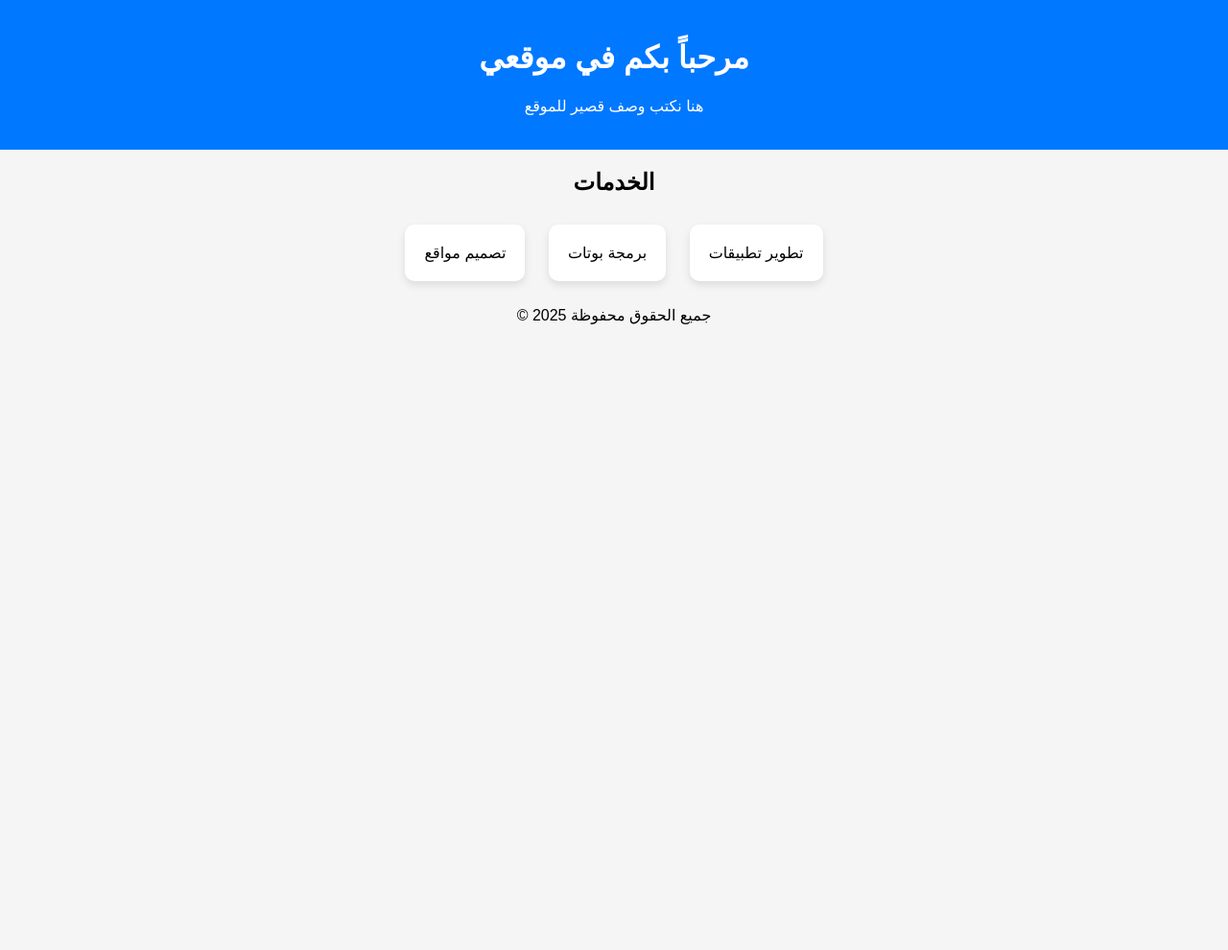
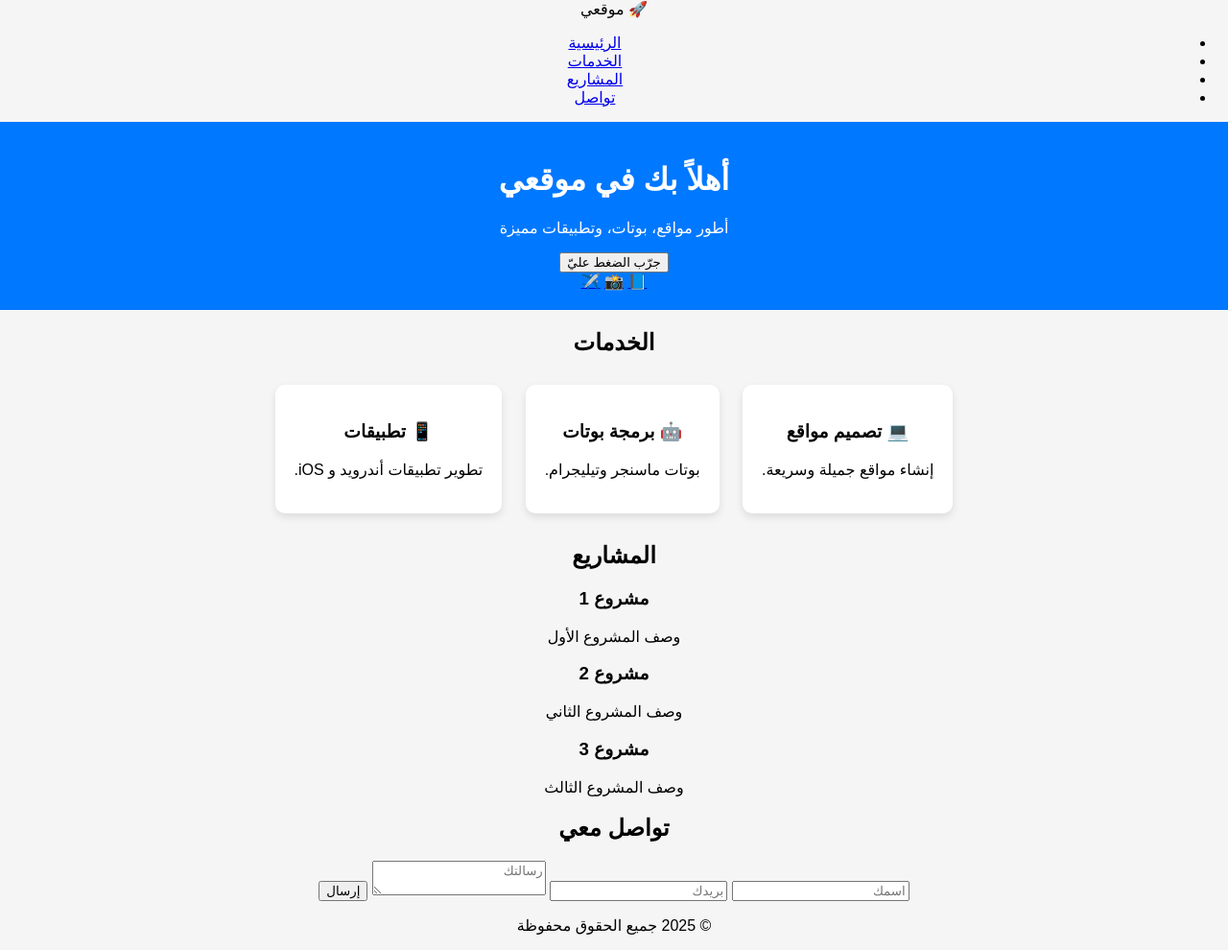
Before and after one commit to dorabit/doraautobot, a plain HTML site: page index.html in a window 1280 px wide. Shown: the whole page at 96% size. Before the commit the page ends 800 px from the top, so only its background shows below. Drawn offline with Linux system fonts and the light colour scheme.

Commit message:
Update index.html

```diff
--- a/index.html
+++ b/index.html
@@ -1,25 +1,85 @@
 <!DOCTYPE html>
-<html lang="ar">
+<html lang="ar" dir="rtl">
 <head>
     <meta charset="UTF-8">
     <meta name="viewport" content="width=device-width, initial-scale=1.0">
-    <title>موقعي الجديد</title>
+    <title>موقعي الإحترافي</title>
     <link rel="stylesheet" href="style.css">
+    <link href="https://fonts.googleapis.com/css2?family=Manrope:wght@400;700&display=swap" rel="stylesheet">
 </head>
 <body>
-    <header>
-        <h1>مرحباً بكم في موقعي</h1>
-        <p>هنا نكتب وصف قصير للموقع</p>
+
+    <!-- شريط التنقل -->
+    <nav>
+        <div class="logo">🚀 موقعي</div>
+        <ul>
+            <li><a href="#home">الرئيسية</a></li>
+            <li><a href="#services">الخدمات</a></li>
+            <li><a href="#projects">المشاريع</a></li>
+            <li><a href="#contact">تواصل</a></li>
+        </ul>
+    </nav>
+
+    <!-- القسم الرئيسي -->
+    <header id="home">
+        <h1>أهلاً بك في موقعي</h1>
+        <p>أطور مواقع، بوتات، وتطبيقات مميزة</p>
+        <button onclick="alert('شكراً لزيارتك!')">جرّب الضغط عليّ</button>
+        <div class="social">
+            <a href="#" target="_blank">📘</a>
+            <a href="#" target="_blank">📸</a>
+            <a href="#" target="_blank">✈️</a>
+        </div>
     </header>
 
-    <main>
-        <section>
-            <h2>الخدمات</h2>
-            <div class="card">تصميم مواقع</div>
-            <div class="card">برمجة بوتات</div>
-            <div class="card">تطوير تطبيقات</div>
-        </section>
-    </main>
+    <!-- قسم الخدمات -->
+    <section id="services">
+        <h2>الخدمات</h2>
+        <div class="cards">
+            <div class="card">
+                <h3>💻 تصميم مواقع</h3>
+                <p>إنشاء مواقع جميلة وسريعة.</p>
+            </div>
+            <div class="card">
+                <h3>🤖 برمجة بوتات</h3>
+                <p>بوتات ماسنجر وتيليجرام.</p>
+            </div>
+            <div class="card">
+                <h3>📱 تطبيقات</h3>
+                <p>تطوير تطبيقات أندرويد و iOS.</p>
+            </div>
+        </div>
+    </section>
+
+    <!-- قسم المشاريع -->
+    <section id="projects">
+        <h2>المشاريع</h2>
+        <div class="projects">
+            <div class="project-card">
+                <h3>مشروع 1</h3>
+                <p>وصف المشروع الأول</p>
+            </div>
+            <div class="project-card">
+                <h3>مشروع 2</h3>
+                <p>وصف المشروع الثاني</p>
+            </div>
+            <div class="project-card">
+                <h3>مشروع 3</h3>
+                <p>وصف المشروع الثالث</p>
+            </div>
+        </div>
+    </section>
+
+    <!-- قسم التواصل -->
+    <section id="contact">
+        <h2>تواصل معي</h2>
+        <form>
+            <input type="text" placeholder="اسمك" required>
+            <input type="email" placeholder="بريدك" required>
+            <textarea placeholder="رسالتك" required></textarea>
+            <button type="submit">إرسال</button>
+        </form>
+    </section>
 
     <footer>
         <p>© 2025 جميع الحقوق محفوظة</p>
```
